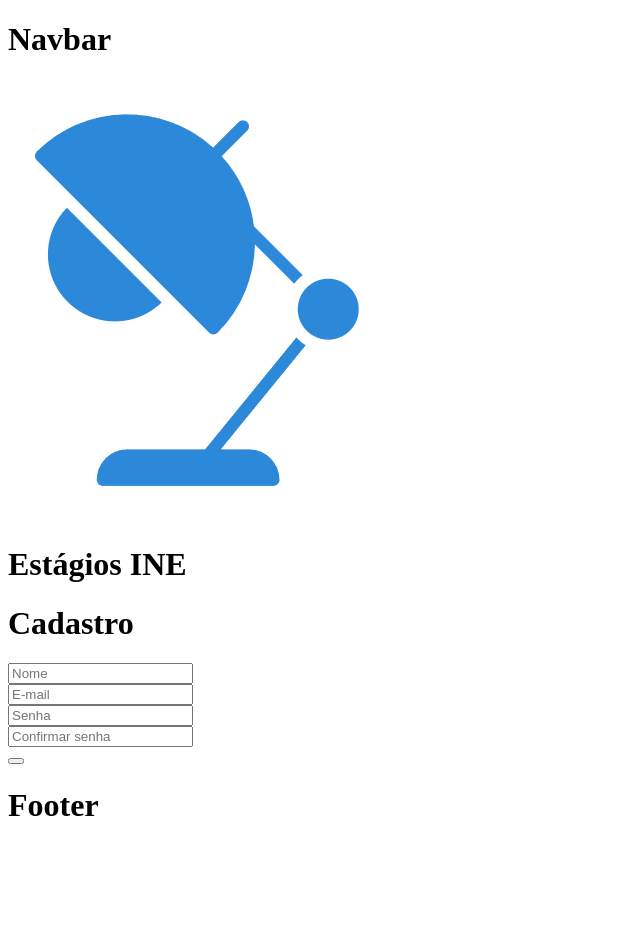
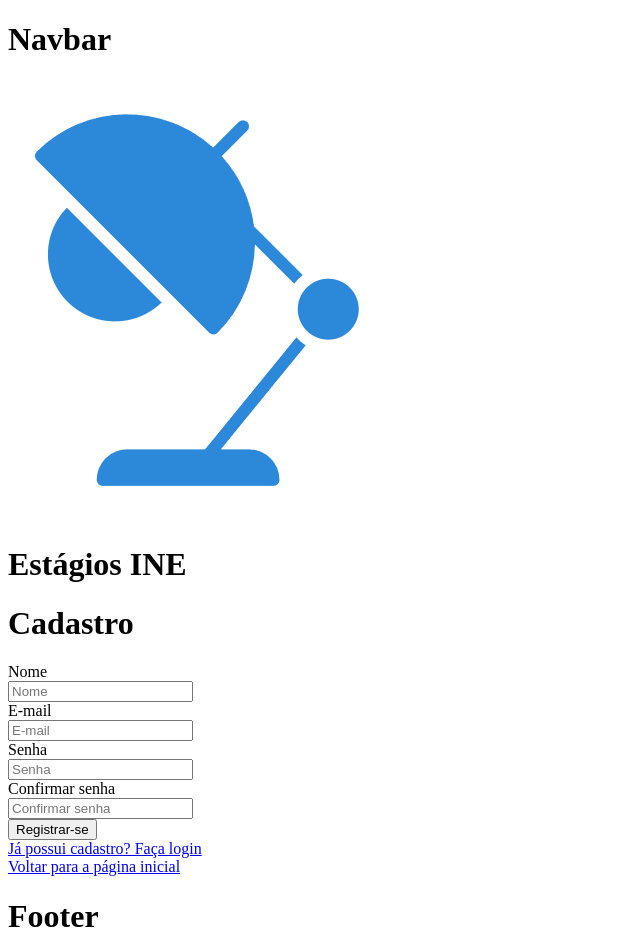
Before and after one commit to rlneto/sinestagios, a React (Vite) app: page /register in a window 1280 px wide. Shown: the top 952 px of the page, without its empty margins (0-640 px from the left). Before the commit the page ends 845 px from the top, so only its background shows below. Built offline with nearby package versions, Linux system fonts and the light colour scheme.

Commit message:
links cadastro e login

```diff
--- a/src/App.jsx
+++ b/src/App.jsx
@@ -29,6 +29,7 @@ const router = createBrowserRouter([
       // },
       {
         index:true,
+        path: "login",
         element: <Login />,
         errorElement: <Error />,
       },
--- a/src/pages/Register.jsx
+++ b/src/pages/Register.jsx
@@ -3,18 +3,37 @@ import Button from '../components/Button'
 import { useRef } from 'react'
 
 export default function Register () {
+  const nameRef = useRef();
+  const emailRef = useRef();
+  const passwordRef = useRef();
+  const confirmPasswordRef = useRef();
+  const RegisterHandler = () => {
+    console.log(nameRef.current.value, emailRef.current.value, passwordRef.current.value, confirmPasswordRef.current.value)
+  }
+
   return (
     <div>
       <div><h1>Cadastro</h1></div>
       <div>
         <form type='submit'>
+          <div><label htmlFor='name'>Nome</label></div>
           <div><input type='text' id='name' placeholder='Nome' /></div>
+          <div><label htmlFor='email'>E-mail</label>
+          </div>
           <div><input type='text' id='email' placeholder='E-mail' /></div>
+          <div><label htmlFor='password'>Senha</label></div>
           <div><input type='password' id='password' placeholder='Senha' /></div>
+          <div><label htmlFor='password'>Confirmar senha</label></div>
           <div><input type='password' id='password' placeholder='Confirmar senha' /></div>
-          <div><Button>Cadastrar</Button></div>
+          <div><Button text={`Registrar-se`} action={RegisterHandler}>Cadastrar</Button></div>
 
           </form>
+        </div>
+        <div>
+          <Link to='/login'>Já possui cadastro? Faça login</Link>
+        </div>
+        <div>
+          <Link to='/'>Voltar para a página inicial</Link>
         </div>
       </div>
 
```
